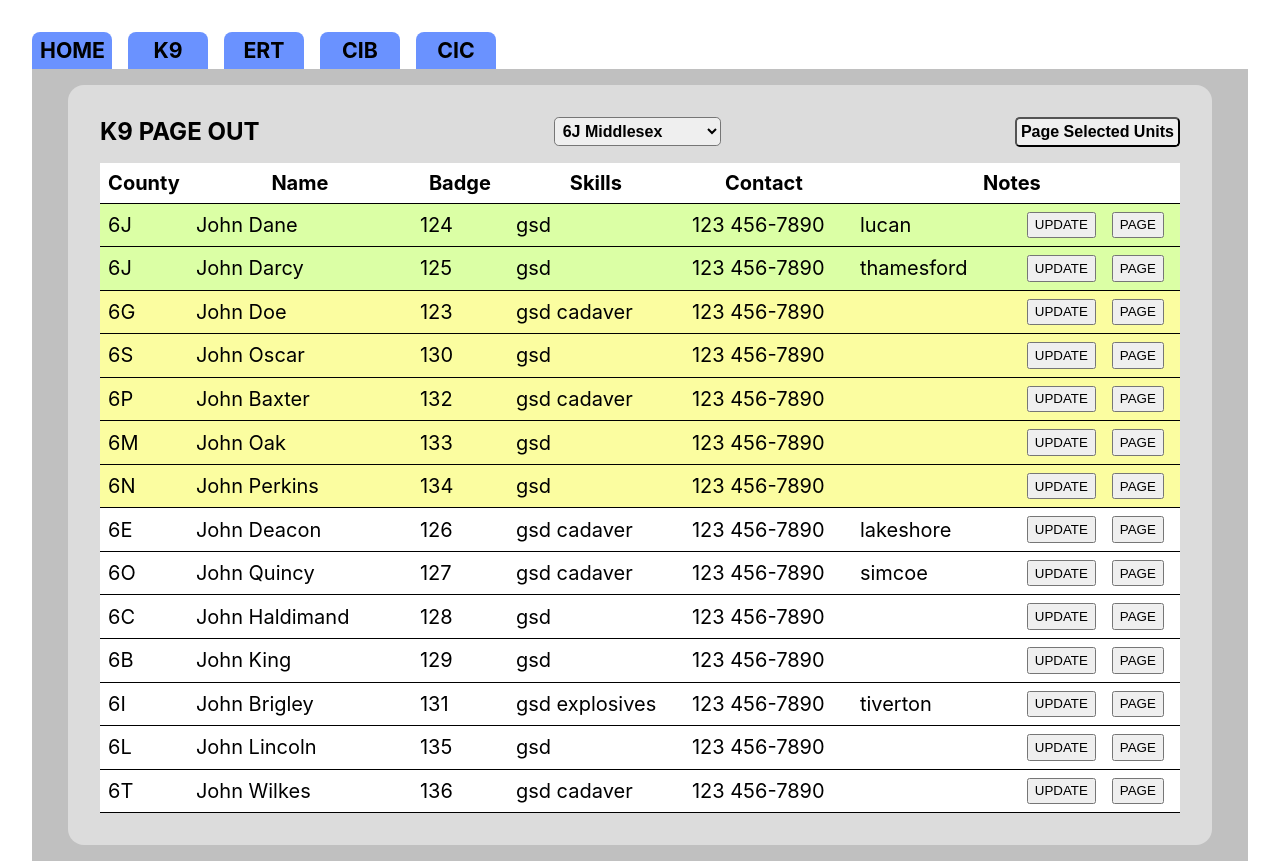
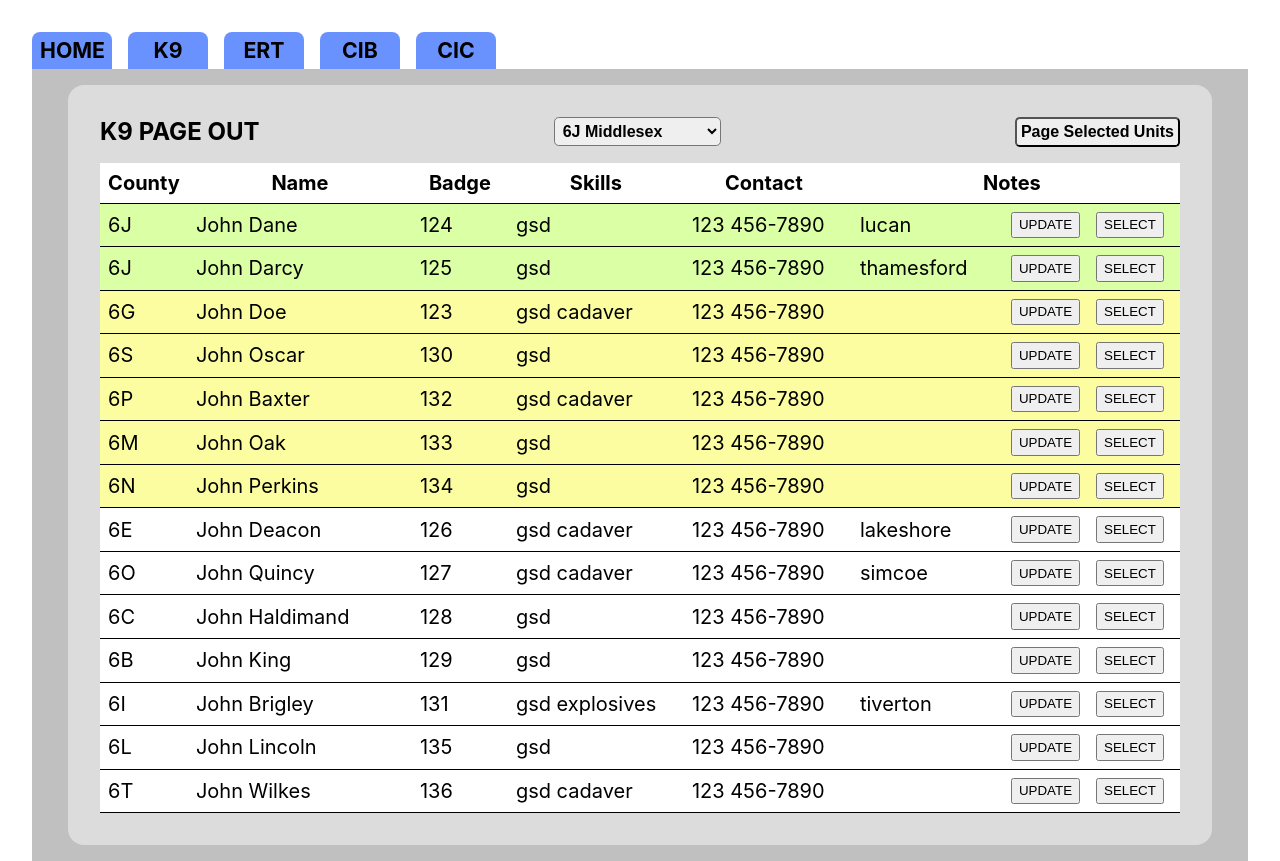
Before and after one commit to halmass822/HCO, a React (Vite) app: page /K9 in a window 1280 px wide. Built offline with nearby package versions, Linux system fonts and the light colour scheme.

Commit message:
changed button from page to select

```diff
--- a/src/components/UnitMembersRegional/UnitMemberRegionalRow.jsx
+++ b/src/components/UnitMembersRegional/UnitMemberRegionalRow.jsx
@@ -34,7 +34,7 @@ export default function UnitMemberRegionalRow(props) {
         <td className={"UnitMemberRegionalRow_td_notes"}>
             <p>{props.details.notes}</p>
             <button onClick={handleUnitUpdate} className="UnitMemberRegionalRow_button">UPDATE</button>
-            <button onClick={handleUnitCheck} className="UnitMemberRegionalRow_button">PAGE</button>
+            <button onClick={handleUnitCheck} className="UnitMemberRegionalRow_button">SELECT</button>
             </td>
     </tr>
 }
```
